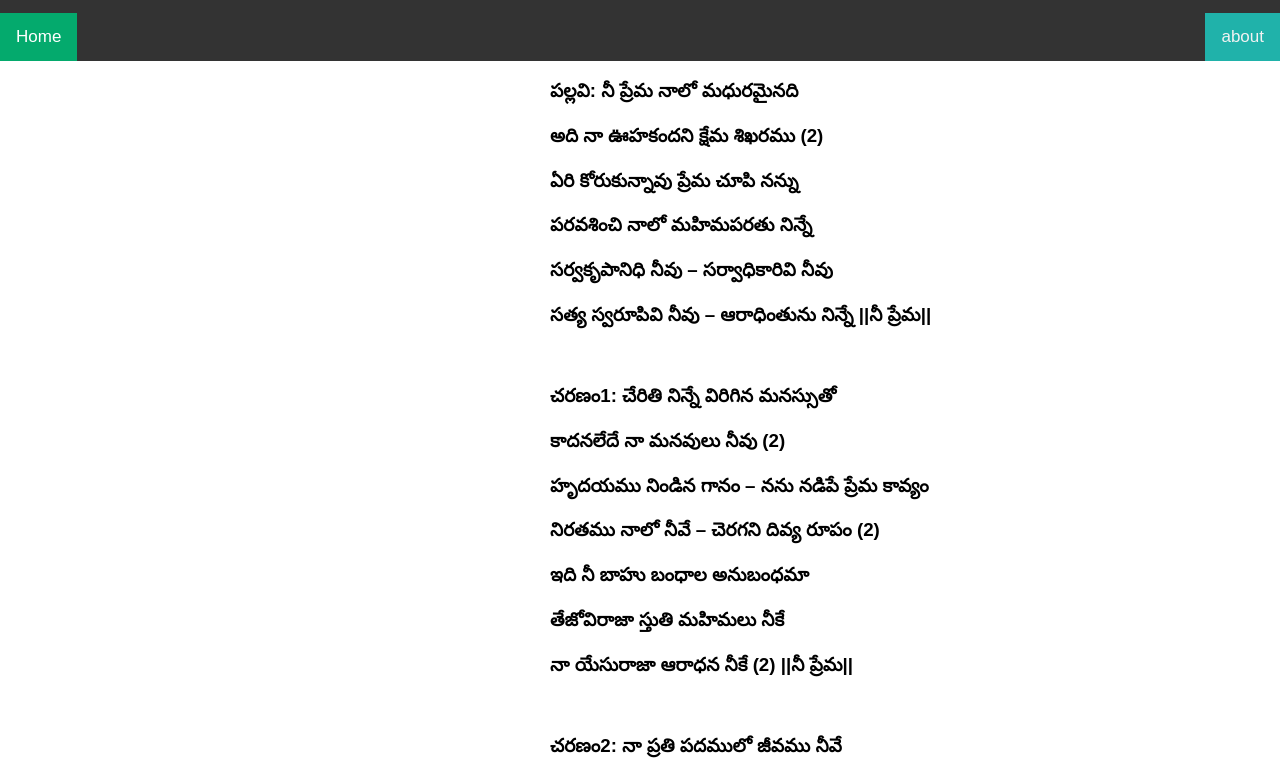
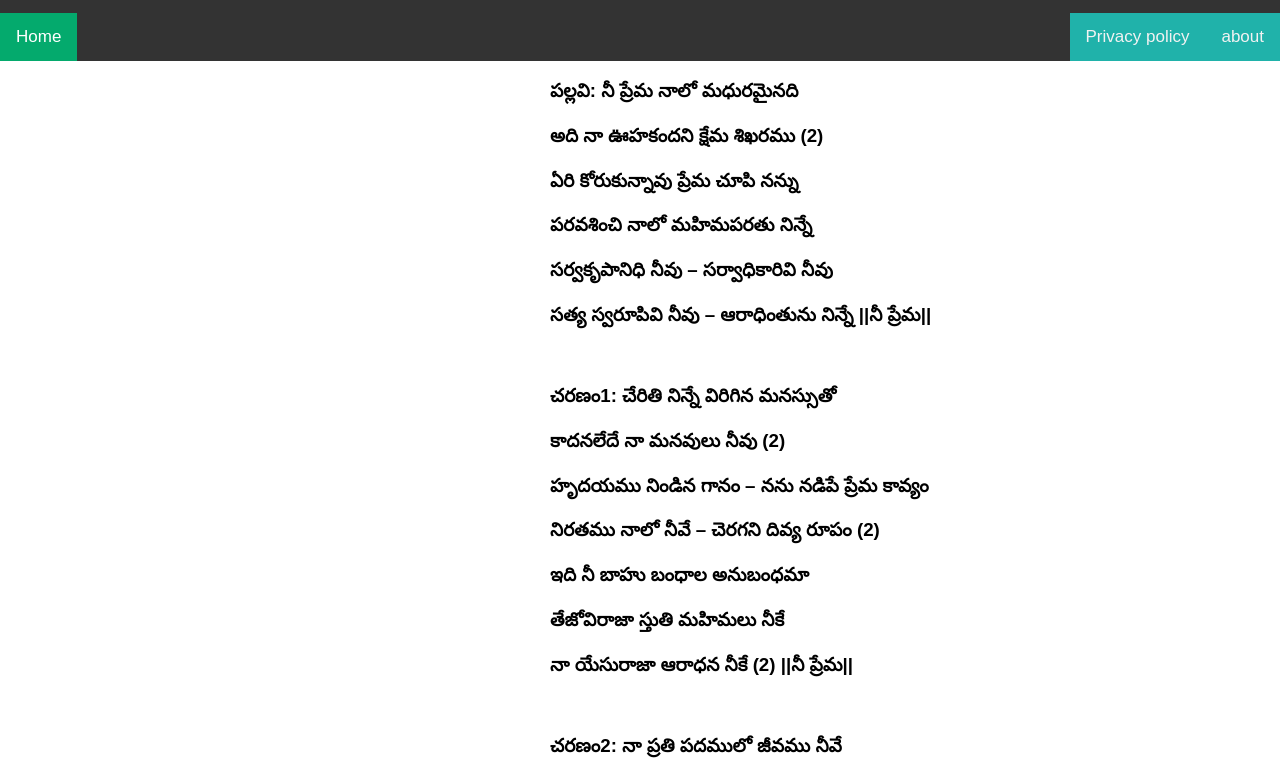
Before and after one commit to prasanth1234567890/prasanth1234567890.github.io, a plain HTML site: page index.html in a window 1280 px wide. Shown: the part 177-954 px from the top of the page. Drawn offline with Linux system fonts and the light colour scheme.

Commit message:
Update index.html

```diff
--- a/index.html
+++ b/index.html
@@ -82,7 +82,7 @@ h1.ex1{
   <a class="active" href="https://prasanth1234567890.github.io/">Home</a>
 
   <div class="topnav-right">
-
+    <a href="https://prasanth1234567890.github.io/privacy/">Privacy policy</a>
      <a href="https://prasanth1234567890.github.io/about/">about</a>
   </div>
 </div>
```
